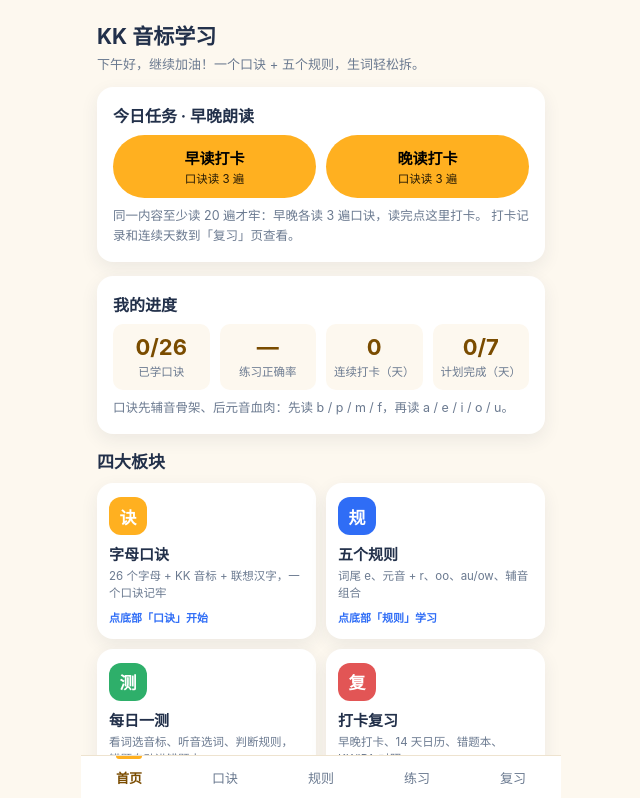
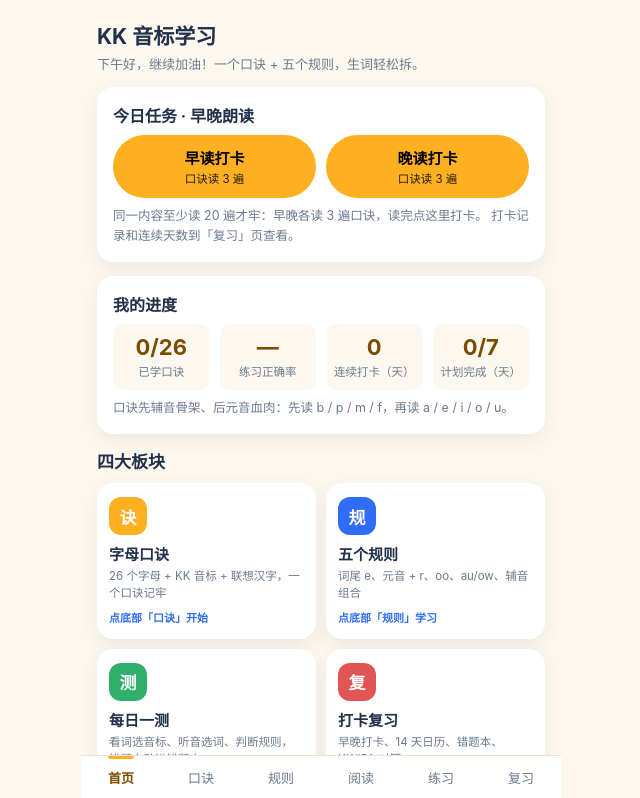
Before and after one commit to linsong0302/english_learn, a React (Vite) app in the folder app/: page / in a window 1280 px wide. Shown: the top 798 px of the page, without its empty margins (319-959 px from the left). Built offline with nearby package versions, Linux system fonts and the light colour scheme.

Commit message:
[core] App 接线「阅读」Tab（第 6 个 Tab，发起方完成的锁定文件接线）

```diff
--- a/app/src/App.tsx
+++ b/app/src/App.tsx
@@ -4,6 +4,7 @@ import Chant from './pages/Chant'
 import Rules from './pages/Rules'
 import Quiz from './pages/Quiz'
 import Review from './pages/Review'
+import Reading from './pages/Reading'
 import Sounds from './pages/Sounds'
 import Echo from './pages/Echo'
 import Plan from './pages/Plan'
@@ -12,6 +13,7 @@ const TABS = [
   { key: 'home', label: '首页' },
   { key: 'chant', label: '口诀' },
   { key: 'rules', label: '规则' },
+  { key: 'reading', label: '阅读' },
   { key: 'quiz', label: '练习' },
   { key: 'review', label: '复习' },
 ] as const
@@ -41,6 +43,7 @@ export default function App() {
         {tab === 'home' && <Home />}
         {tab === 'chant' && <Chant />}
         {tab === 'rules' && <Rules />}
+        {tab === 'reading' && <Reading />}
         {tab === 'quiz' && <Quiz />}
         {tab === 'review' && <Review />}
       </main>
```
